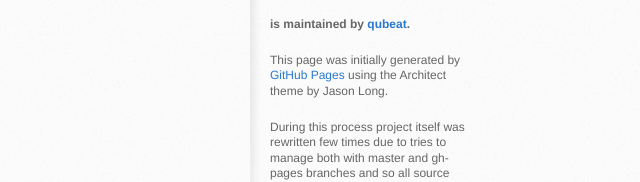
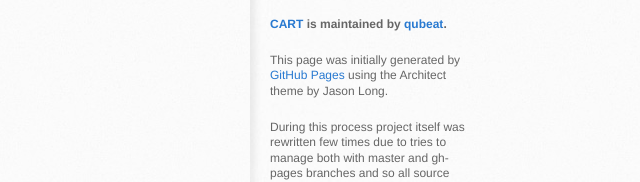
Before and after one commit to qubeat/CART, a plain HTML site: page index.html in a window 1280 px wide. Shown: the part 415-597 px from the top of the page, 640-1280 px from the left. Drawn offline with Linux system fonts and the light colour scheme.

Commit message:
Update index.html
Insert owner

```diff
--- a/index.html
+++ b/index.html
@@ -52,7 +52,7 @@ illustrates application of the program.</p>
             .tar.gz file
           </a>
 
-          <p class="repo-owner"><a href="https://github.com/qubeat/CART"></a> is maintained by <a href="https://github.com/qubeat">qubeat</a>.</p>
+          <p class="repo-owner"><a href="https://github.com/qubeat/CART">CART</a> is maintained by <a href="https://github.com/qubeat">qubeat</a>.</p>
 
           <p>This page was initially generated
              by <a href="https://pages.github.com">GitHub Pages</a> using the Architect theme by
```
